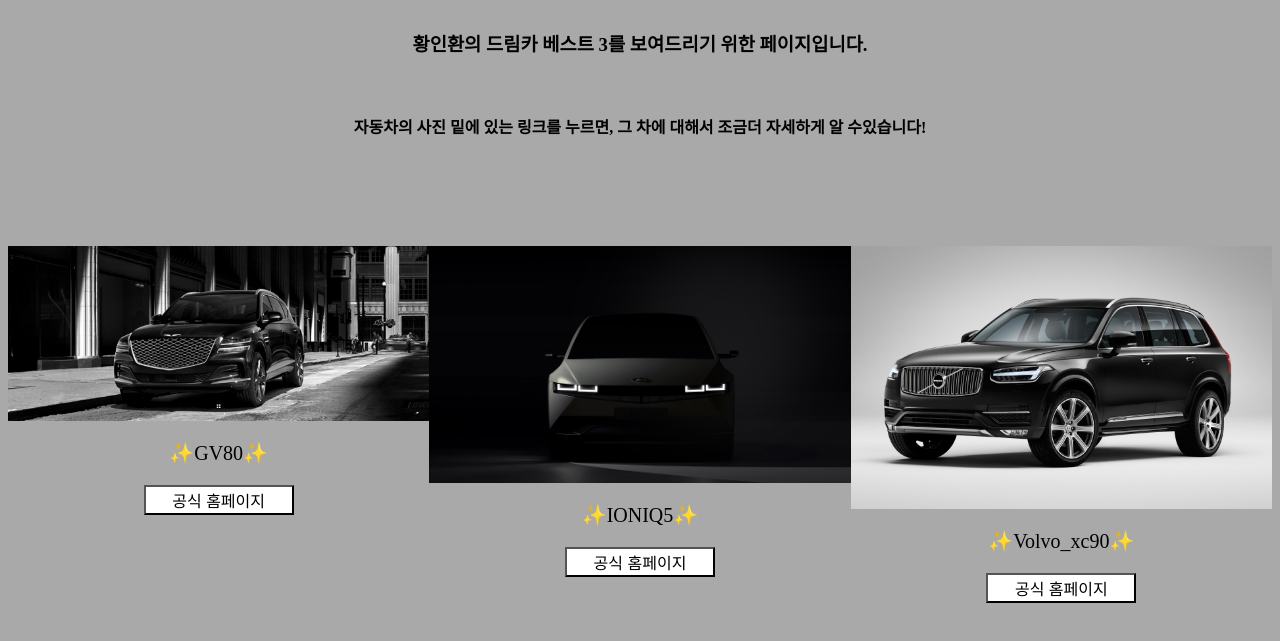
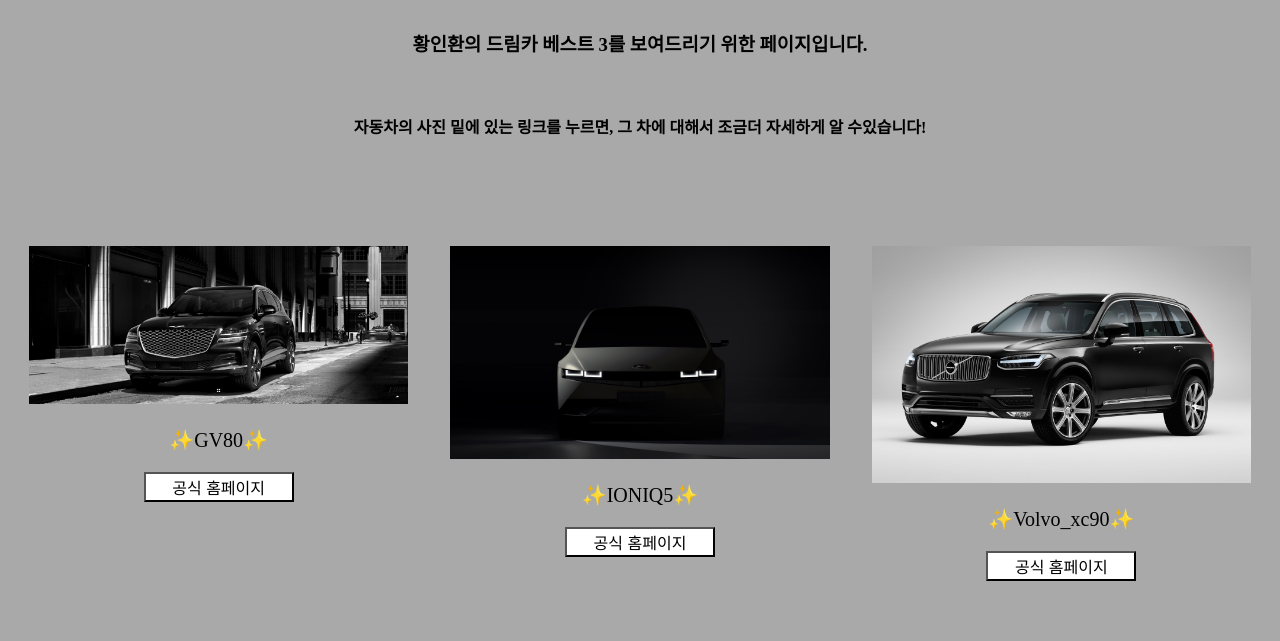
Before and after one commit to kok05206/my-dreamcar, a plain HTML site: page index.html in a window 1280 px wide. Shown: the part 79-720 px from the top of the page. Drawn offline with Linux system fonts and the light colour scheme.

Commit message:
Car Image Modified

```diff
--- a/main.css
+++ b/main.css
@@ -15,14 +15,14 @@ h4 {
   text-align: center;
 }
 .car {
+  display: inline-block;
   margin-top: 50px;
   text-align: center;
 }
 
 .car_img {
-  max-width: 100%;
+  max-width: 90%;
   height: auto;
-  display: block;
 }
 
 .car_title {
```
